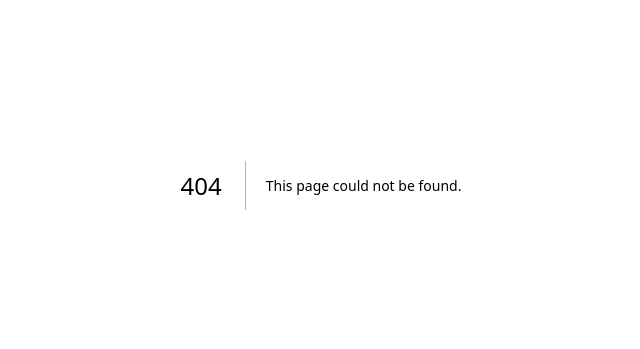
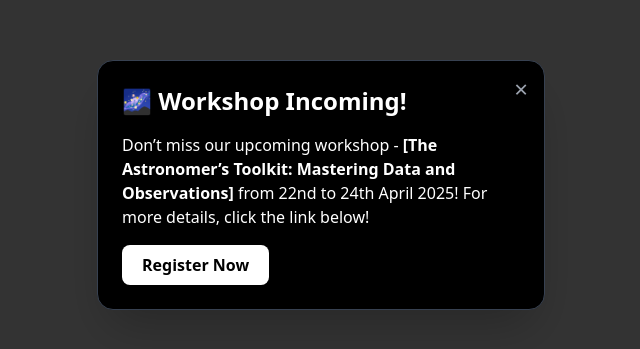
Before and after one commit to prayagyadav/Zenith, a Next.js app: page /components/WorkshopModal in a window 1280 px wide. Before the commit this address had no page. Shown: the part 215-564 px from the top of the page, without its empty margins (319-959 px from the left). Built offline with nearby package versions, Linux system fonts and the light colour scheme.

Commit message:
Added WorkshopModal.tsx for pop-up

```diff
--- /dev/null
+++ b/pages/components/WorkshopModal.tsx
@@ -0,0 +1,72 @@
+import { useEffect, useState } from 'react';
+
+const WorkshopModal = () => {
+  const [isVisible, setIsVisible] = useState(false);
+  const [isMinimized, setIsMinimized] = useState(false);
+
+  useEffect(() => {
+    // Check localStorage on first render
+    const savedState = localStorage.getItem('workshopPopupState');
+
+    if (savedState === 'minimized') {
+      setIsMinimized(true);
+      setIsVisible(false);
+    } else {
+      setIsVisible(true);
+      setIsMinimized(false);
+    }
+  }, []);
+
+  const closeModal = () => {
+    setIsVisible(false);
+    setIsMinimized(true);
+    localStorage.setItem('workshopPopupState', 'minimized');
+  };
+
+  const openModal = () => {
+    setIsVisible(true);
+    setIsMinimized(false);
+    localStorage.setItem('workshopPopupState', 'open');
+  };
+
+  return (
+    <>
+      {isVisible && (
+        <div className="fixed inset-0 z-50 flex items-center justify-center bg-black bg-opacity-80 backdrop-blur-sm">
+          <div className="relative bg-black text-white p-6 rounded-2xl shadow-2xl max-w-md w-full border border-gray-700">
+            <button
+              onClick={closeModal}
+              className="absolute top-3 right-4 text-2xl text-gray-400 hover:text-white"
+              aria-label="Close"
+            >
+              &times;
+            </button>
+
+            <h2 className="text-2xl font-bold mb-4">🌌 Workshop Incoming!</h2>
+            <p className="mb-4">
+              Don’t miss our upcoming workshop - <strong>[The Astronomer’s Toolkit: Mastering Data and Observations]</strong> from 22nd to 24th April 2025! For more details, click the link below!
+            </p>
+            <a
+              href="https://docs.google.com/forms/d/e/1FAIpQLSekWc7PohcfzLlD7Ky92gSMJTMZp-gLuxy5UJ877KvRIOvcPQ/viewform?usp=sharing"
+              target="_blank"
+              className="inline-block px-5 py-2 bg-white text-black font-semibold rounded-lg hover:bg-gray-300 transition"
+            >
+              Register Now
+            </a>
+          </div>
+        </div>
+      )}
+
+      {isMinimized && (
+        <button
+          onClick={openModal}
+          className="fixed bottom-5 right-5 z-50 bg-white text-black px-4 py-2 rounded-full shadow-lg hover:bg-gray-200 transition"
+        >
+          Open Workshop Info
+        </button>
+      )}
+    </>
+  );
+};
+
+export default WorkshopModal;
--- a/pages/index.mdx
+++ b/pages/index.mdx
@@ -4,10 +4,12 @@ import Banner from './components/banner'
 import Slider from './components/slider'
 import {ListofFiles} from './updates.mdx'
 import {Instagram,Email} from './components/social'
+import WorkshopModal from './components/WorkshopModal'
+
 
 
 <Banner />
-
+<WorkshopModal />
 <Slider />
 
 <div className="flex flex-col md:flex-row justify-center items-center">
```
Also changed, not shown: 1 other file (tests, documents, lock files or other folders).
